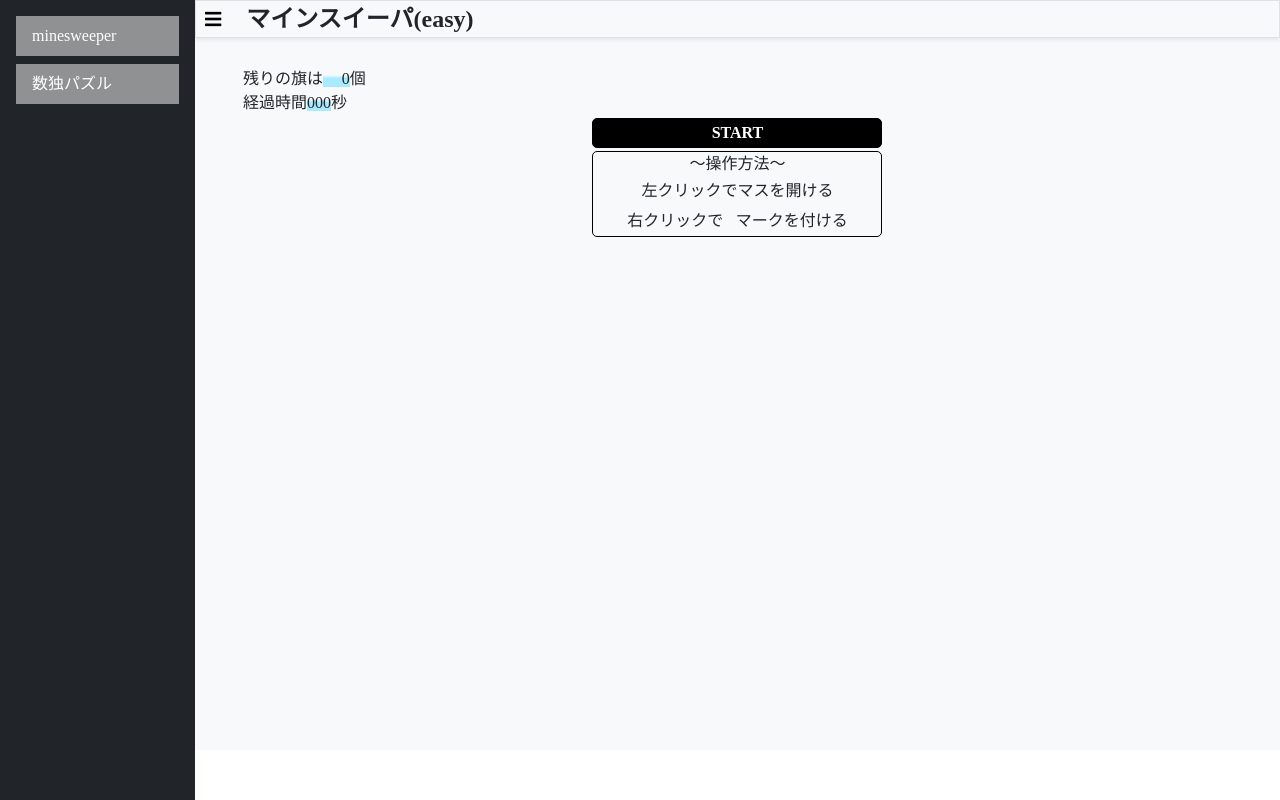
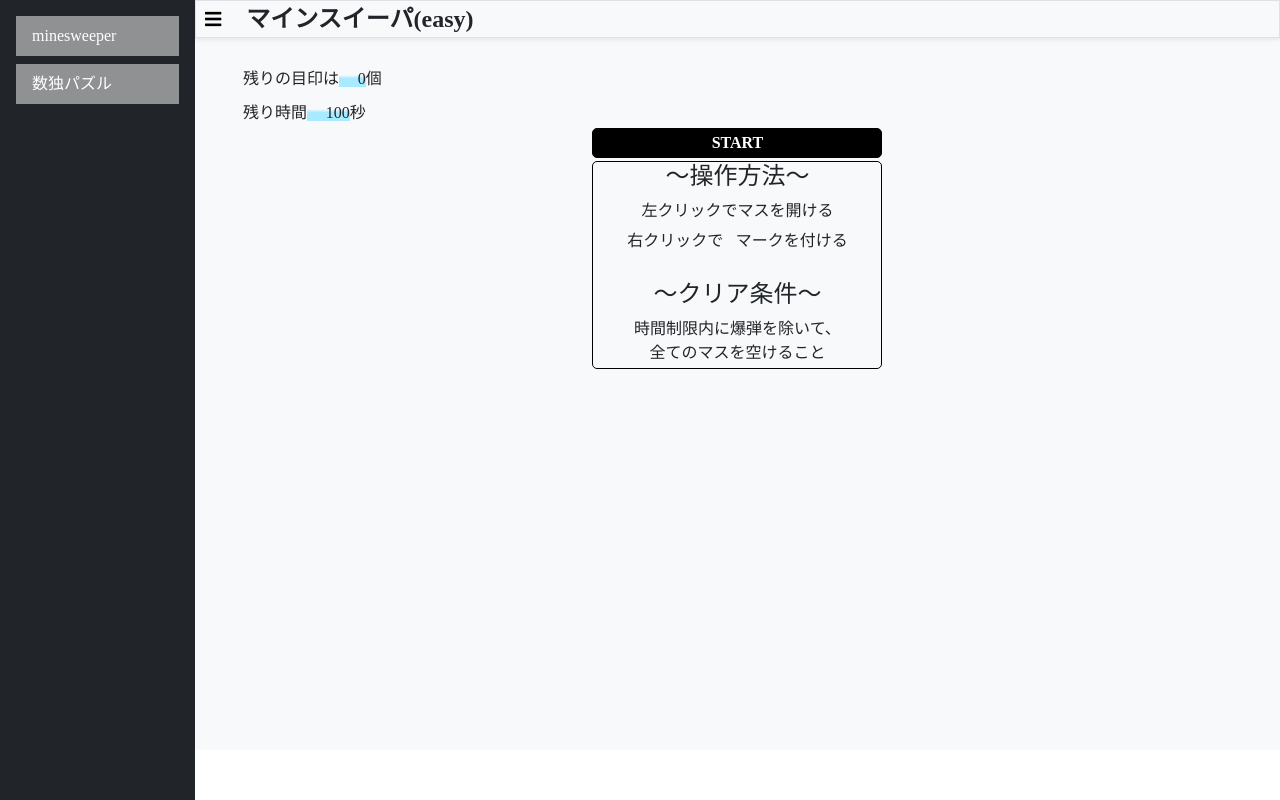
Before and after one commit to kawaguchi880/minesweeper, a Flask app: page /minesweeper_easy in a window 1280 px wide. Shown: the part 50-850 px from the top of the page. Run offline with Flask 2, Linux system fonts and the light colour scheme; some libraries are stand-ins or nearby versions.

Commit message:
カウントダウン機能の追加

```diff
--- a/static/css/mine.css
+++ b/static/css/mine.css
@@ -38,6 +38,7 @@
   line-height: 30px;
   font-size: 24px;
   font-family: "Material Icons Outlined";
+  content: "\e425";
 }
 
 /* game */
@@ -59,7 +60,7 @@ td {
 }
 .flag::before {
   font-family: "Material Icons";
-  content: "\e153";
+  content: "\e99a";
   animation: fadein 0.3s;
 }
 .bomb {
@@ -81,7 +82,7 @@ td {
 .bombCount::before {
   font-size: 24px;
   font-family: "Material Icons";
-  content: "\e153";
+  content: "\e99a";
 }
 @keyframes fadein {
   0% {
--- a/static/js/mine.js
+++ b/static/js/mine.js
@@ -4,7 +4,7 @@ let data = [];
 let h, w, bomb, count;
 let startTime;
 let timeoutId;
-
+let TimeLeft;
 
 const btn = document.getElementById("btn");
 btn.addEventListener("click", init);
@@ -24,7 +24,7 @@ function init() {
     result.textContent = "エラー：爆弾の数が正しく入力されていません。";
     return;
   }
-  if (time.textContent !== "000") {
+  if (time.textContent !== "100") {
     result.textContent = "戻るボタンから一度戻ってください";
     return;
   }
@@ -36,7 +36,7 @@ function init() {
   result.textContent = "";
   count = bomb;
   bombCount.textContent = count;
-  time.textContent = "000";
+  time.textContent = "100";
   for (let i = 0; i < h; i++) {
     const tr = document.createElement("tr");
     for (let j = 0; j < w; j++) {
@@ -86,6 +86,7 @@ function leftClicked() {
       }
     }
     putBomb();
+
   }
 
   // 爆弾を踏んだか判定
@@ -198,11 +199,24 @@ function countOpenCell() {
   }
 }
 
-// ストップウォッチ
+
 function timer() {
-  const d = new Date(Date.now() - startTime);
-  const s = String(d.getSeconds()).padStart(3, "0");
-  time.textContent = `${s}`;
+  const deff = new Date(Date.now() - startTime);
+  const s = String(deff.getSeconds());
+  const m = Number(deff.getMinutes()) * 60;
+
+  // console.log(s);
+  TimeLeft = 100 - Number(s) - m;
+  // console.log(TimeLeft);
+  time.textContent = `${TimeLeft}`;
+
+  if (TimeLeft === 0) {
+    board.style.pointerEvents = "none";
+    result.textContent = "GAME OVER";
+    clearTimeout(timeoutId);
+    lose_modal.style.display = 'block';
+    return;
+  }
   timeoutId = setTimeout(() => {
     timer();
   }, 1000);
--- a/templates/minesweeper_easy.html
+++ b/templates/minesweeper_easy.html
@@ -54,21 +54,23 @@
                 <input type="hidden" id="h" value="10">
                 <input type="hidden" id="b" value="10">
                 <div class="sub_text">
-                  <div>残りの旗は<span class="bombCount">0</span>個</div>
-                  <div>経過時間<span id="time" class="timer">000</span>秒</div>
+                  <div>残りの目印は<span class="bombCount">0</span>個</div>
+                  <div>残り時間<span id="time" class="timer">100</span>秒</div>
                 </div>
                 <div id="setting2">
-                  <div id="btn">
+                  <div id="btn" class="bottom-up">
                     START
                   </div>
                 </div>
                 <table id="board">
                 </table>
                 <div id="text">
-                  ～操作方法～
-                  </h3>
+                  <h4>～操作方法～</h4>
                   <p>左クリックでマスを開ける</p>
                   <p>右クリックで<span class="flag"></span>マークを付ける</p>
+                  <br />
+                  <h4>～クリア条件～</h4>
+                  <p>時間制限内に爆弾を除いて、<br>全てのマスを空けること</p>
                 </div>
                 <div id="loseModal" class="modal">
                   <div class="modal-content">
--- a/templates/minesweeper_hard.html
+++ b/templates/minesweeper_hard.html
@@ -52,7 +52,7 @@
                 <input type="hidden" id="b" value="70">
                 <div class="sub_text">
                   <div>残りの旗は<span class="bombCount">0</span>個</div>
-                  <div>経過時間<span id="time" class="timer">000</span>秒</div>
+                  <div>経過時間<span id="time" class="timer">100</span>秒</div>
                 </div>
                 <div id="setting2">
                   <div id="btn">
--- a/templates/minesweeper_nomal.html
+++ b/templates/minesweeper_nomal.html
@@ -43,7 +43,7 @@
               <div class="navbar-brand toggle-menu">
                 <button class="btn btn-light btn-sm" id="toggle"><i class="fas fa-bars fa-lg"></i></button>
               </div>
-              <div class="fs-4 fw-bold">マインスイーパ(nomal)
+              <div class="fs-4 fw-bold">マインスイーパ(normal)
               </div>
             </div>
             <!— コンテンツ -->
@@ -53,7 +53,7 @@
                 <input type="hidden" id="b" value="40">
                 <div class="sub_text">
                   <div>残りの旗は<span class="bombCount">0</span>個</div>
-                  <div>経過時間<span id="time" class="timer">000</span>秒</div>
+                  <div>経過時間<span id="time" class="timer">100</span>秒</div>
                 </div>
                 <div id="setting2">
                   <div id="btn">
```
